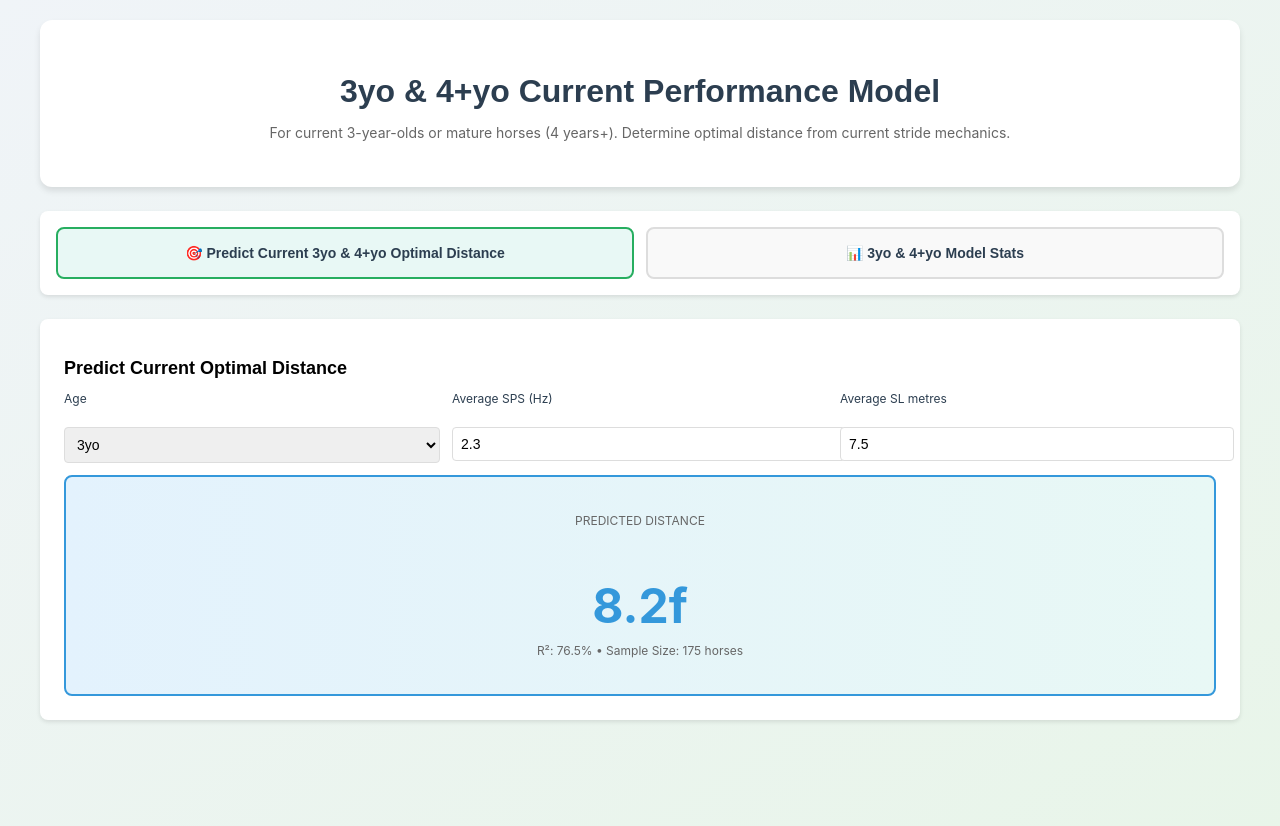
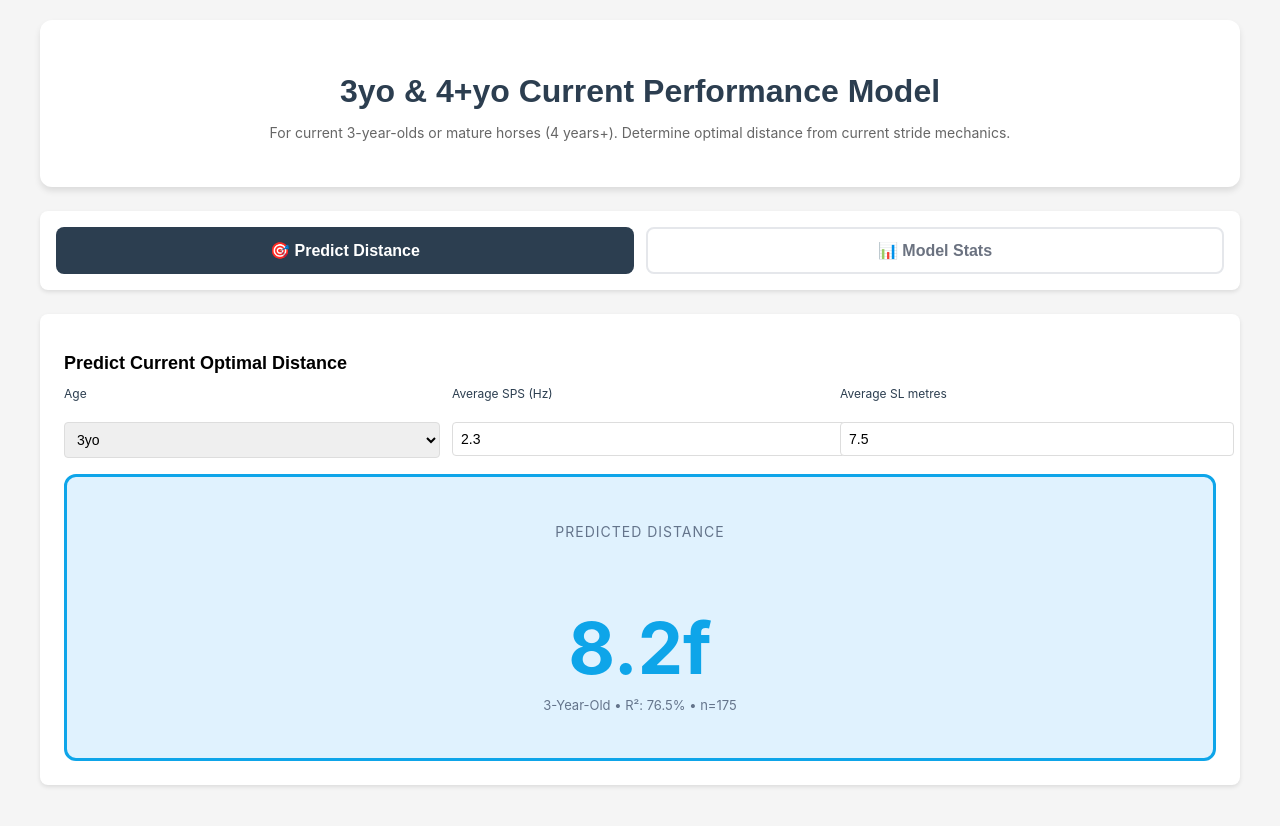
Before and after one commit to bet4bettor-svg/current-3yo-4yo, a React (Create React App) app: page / in a window 1280 px wide. Shown: the top 826 px of the page. Built offline with nearby package versions, Linux system fonts and the light colour scheme.

Commit message:
Match styling to 2yo-3yo model - light blue theme

```diff
--- a/src/App.js
+++ b/src/App.js
@@ -83,7 +83,7 @@ const stats3yo = useMemo(() => calculateModelStats(data3yo), [data3yo]);
 const stats4plus = useMemo(() => calculateModelStats(data4plus), [data4plus]);
 
   return (
-    <div style={{ minHeight: '100vh', background: 'linear-gradient(to bottom right, #f0f4f8, #e8f5e9)', padding: '20px', fontFamily: 'Inter, sans-serif' }}>
+    <div style={{ minHeight: '100vh', background: '#f5f5f5', padding: '20px', fontFamily: 'Inter, sans-serif' }}>
       <div style={{ maxWidth: '1200px', margin: '0 auto' }}>
         <div style={{ background: 'white', borderRadius: '12px', boxShadow: '0 4px 6px rgba(0,0,0,0.1)', padding: '32px', marginBottom: '24px' }}>
           <h1 style={{ fontSize: '32px', fontWeight: 'bold', textAlign: 'center', marginBottom: '8px', color: '#2C3E50', fontFamily: 'Work Sans, sans-serif' }}>
@@ -99,29 +99,35 @@ const stats4plus = useMemo(() => calculateModelStats(data4plus), [data4plus]);
             <button
               onClick={() => setView('predict')}
               style={{
-                padding: '16px',
+                padding: '12px 24px',
                 borderRadius: '8px',
-                border: view === 'predict' ? '2px solid #27AE60' : '2px solid #ddd',
-                background: view === 'predict' ? '#E8F8F5' : '#f9f9f9',
+                border: view === 'predict' ? 'none' : '2px solid #e5e7eb',
+                background: view === 'predict' ? '#2C3E50' : 'white',
+                color: view === 'predict' ? 'white' : '#6b7280',
                 cursor: 'pointer',
-                transition: 'all 0.2s'
+                transition: 'all 0.2s',
+                fontWeight: '600',
+                fontSize: '16px'
               }}
             >
-              <div style={{ fontSize: '14px', fontWeight: 'bold', color: '#2C3E50' }}>🎯 Predict Current 3yo & 4+yo Optimal Distance</div>
+              🎯 Predict Distance
             </button>
 
             <button
               onClick={() => setView('model-stats')}
               style={{
-                padding: '16px',
+                padding: '12px 24px',
                 borderRadius: '8px',
-                border: view === 'model-stats' ? '2px solid #3498DB' : '2px solid #ddd',
-                background: view === 'model-stats' ? '#E3F2FD' : '#f9f9f9',
+                border: view === 'model-stats' ? 'none' : '2px solid #e5e7eb',
+                background: view === 'model-stats' ? '#2C3E50' : 'white',
+                color: view === 'model-stats' ? 'white' : '#6b7280',
                 cursor: 'pointer',
-                transition: 'all 0.2s'
+                transition: 'all 0.2s',
+                fontWeight: '600',
+                fontSize: '16px'
               }}
             >
-              <div style={{ fontSize: '14px', fontWeight: 'bold', color: '#2C3E50' }}>📊 3yo & 4+yo Model Stats</div>
+              📊 Model Stats
             </button>
           </div>
         </div>
@@ -130,11 +136,11 @@ const stats4plus = useMemo(() => calculateModelStats(data4plus), [data4plus]);
           <div style={{ background: 'white', borderRadius: '8px', boxShadow: '0 2px 4px rgba(0,0,0,0.1)', padding: '24px' }}>
             <h2 style={{ fontSize: '20px', fontWeight: 'bold', marginBottom: '16px', textAlign: 'center', fontFamily: 'Work Sans, sans-serif' }}>Current Performance Models</h2>
             <div style={{ display: 'grid', gridTemplateColumns: 'repeat(auto-fit, minmax(250px, 1fr))', gap: '16px' }}>
-              <div style={{ padding: '16px', borderRadius: '8px', border: '2px solid #3498DB', background: '#E3F2FD' }}>
+              <div style={{ padding: '24px', borderRadius: '12px', border: '3px solid #0ea5e9', background: '#e0f2fe', textAlign: 'center' }}>
                 <h3 style={{ fontSize: '18px', fontWeight: 'bold', color: '#2C3E50', marginBottom: '8px' }}>3-Year-Olds</h3>
                 {stats3yo ? (
                   <>
-                    <div style={{ fontSize: '48px', fontWeight: 'bold', color: '#3498DB' }}>{(stats3yo.rSquared * 100).toFixed(1)}%</div>
+                    <div style={{ fontSize: '48px', fontWeight: 'bold', color: '#0ea5e9' }}>{(stats3yo.rSquared * 100).toFixed(1)}%</div>
                     <p style={{ fontSize: '12px', color: '#666' }}>Model Accuracy R²</p>
                     <p style={{ fontSize: '12px', color: '#666' }}>Sample Size: {stats3yo.n} horses</p>
                   </>
@@ -143,11 +149,11 @@ const stats4plus = useMemo(() => calculateModelStats(data4plus), [data4plus]);
                 )}
               </div>
 
-              <div style={{ padding: '16px', borderRadius: '8px', border: '2px solid #27AE60', background: '#E8F8F5' }}>
+              <div style={{ padding: '24px', borderRadius: '12px', border: '3px solid #0ea5e9', background: '#e0f2fe', textAlign: 'center' }}>
                 <h3 style={{ fontSize: '18px', fontWeight: 'bold', color: '#2C3E50', marginBottom: '8px' }}>4+ Year-Olds</h3>
                 {stats4plus ? (
                   <>
-                    <div style={{ fontSize: '48px', fontWeight: 'bold', color: '#27AE60' }}>{(stats4plus.rSquared * 100).toFixed(1)}%</div>
+                    <div style={{ fontSize: '48px', fontWeight: 'bold', color: '#0ea5e9' }}>{(stats4plus.rSquared * 100).toFixed(1)}%</div>
                     <p style={{ fontSize: '12px', color: '#666' }}>Model Accuracy R²</p>
                     <p style={{ fontSize: '12px', color: '#666' }}>Sample Size: {stats4plus.n} horses</p>
                   </>
@@ -203,10 +209,12 @@ const stats4plus = useMemo(() => calculateModelStats(data4plus), [data4plus]);
               const prediction = currentStats.coefficients[0] + currentStats.coefficients[1] * predictInputs.spsAvg + currentStats.coefficients[2] * predictInputs.slAvg;
 
               return (
-                <div style={{ background: 'linear-gradient(to right, #E3F2FD, #E8F8F5)', padding: '24px', borderRadius: '8px', textAlign: 'center', border: '2px solid #3498DB' }}>
-                  <p style={{ fontSize: '12px', color: '#666', marginBottom: '4px' }}>PREDICTED DISTANCE</p>
-                  <p style={{ fontSize: '48px', fontWeight: 'bold', color: '#3498DB', marginBottom: '4px' }}>{prediction.toFixed(1)}f</p>
-                  <p style={{ fontSize: '12px', color: '#666', marginTop: '8px' }}>R²: {(currentStats.rSquared * 100).toFixed(1)}% • Sample Size: {currentStats.n} horses</p>
+                <div style={{ background: '#e0f2fe', border: '3px solid #0ea5e9', borderRadius: '12px', padding: '32px', textAlign: 'center', marginTop: '16px' }}>
+                  <p style={{ fontSize: '14px', color: '#64748b', marginBottom: '8px', letterSpacing: '1px' }}>PREDICTED DISTANCE</p>
+                  <p style={{ fontSize: '72px', fontWeight: 'bold', color: '#0ea5e9', marginBottom: '8px', lineHeight: '1' }}>{prediction.toFixed(1)}f</p>
+                  <p style={{ fontSize: '13px', color: '#64748b' }}>
+                    {predictInputs.age === 3 ? '3-Year-Old' : '4+ Years'} • R²: {(currentStats.rSquared * 100).toFixed(1)}% • n={currentStats.n}
+                  </p>
                 </div>
               );
             })()}
```
